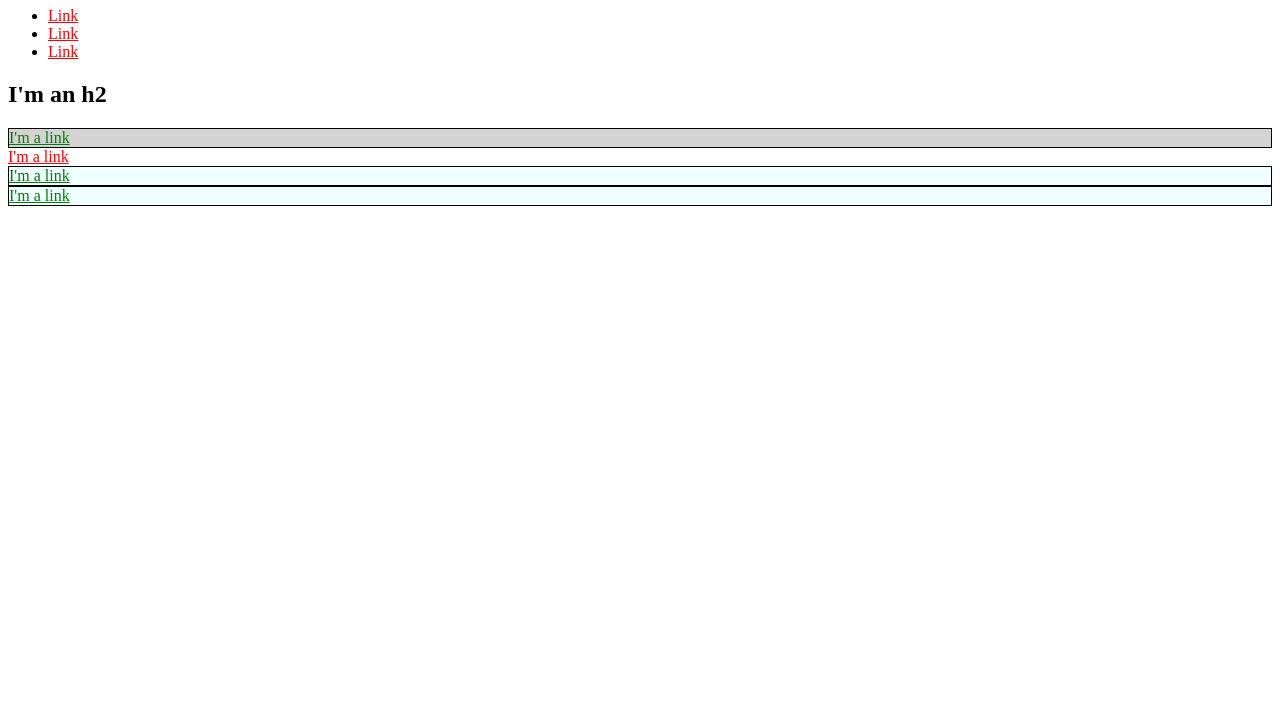
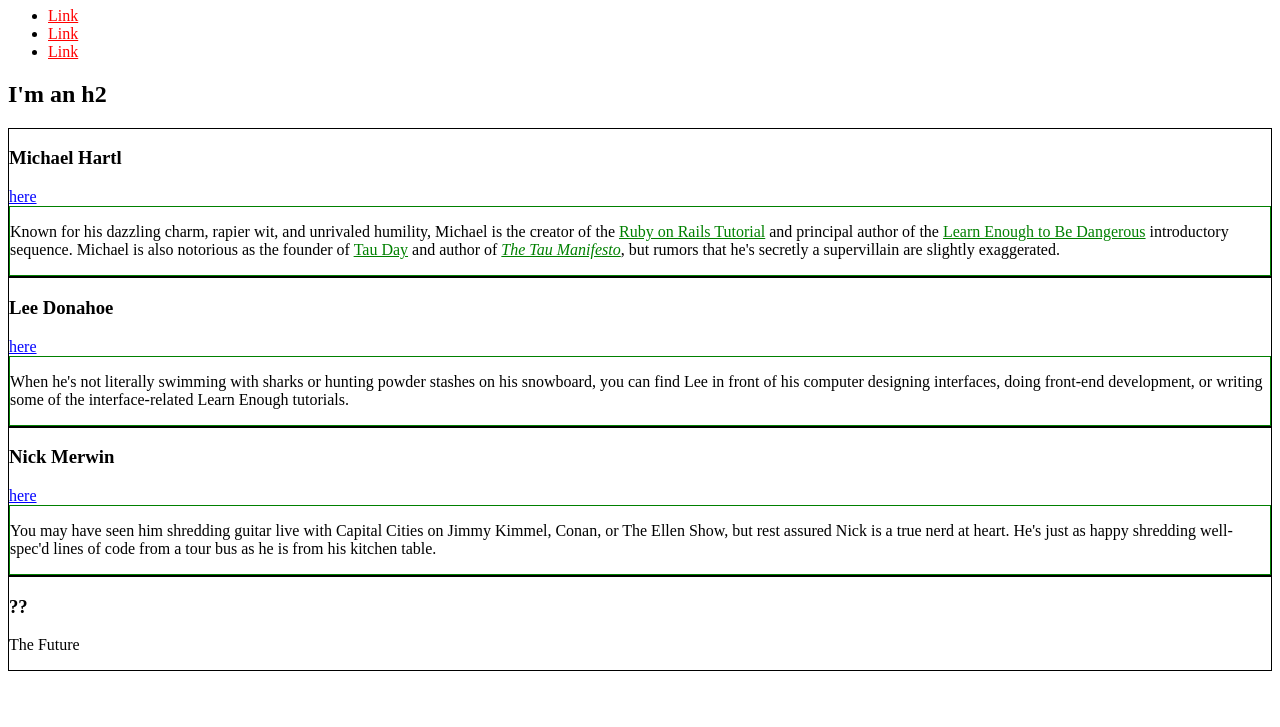
Before and after one commit to KleEnder/kleender.github.io, a plain HTML site: page index.html in a window 1280 px wide. Shown: the part 73-800 px from the top of the page. Drawn offline with Linux system fonts and the light colour scheme.

Commit message:
changing of styles

```diff
--- a/index.html
+++ b/index.html
@@ -4,28 +4,33 @@
     <title>Test Page: Don't Panic</title>
     <meta charset="utf-8">
     <style>
+      /* GLOBAL STYLES */
       a {
         color: red;
       }
-      #exec-bio {
-        background-color: lightgray;
+      div {
+        border: 1px solid green;
       }
-      .bio-box.azure {
+
+      /* SOCIAL STYLES */
+      .social-link {
+        color: blue;
+      }
+
+      /* BIO STYLES */
+      .bio-box {
         border: 1px solid black;
-        background-color: azure;
       }
-      .bio-box a {
+      .bio-copy a {
         color: green;
       }
-      #orangeLink {
-        background-color: orange:
-      }
+
     </style>
   </head>
   <body>
-    <h1>I'm an h1</h1>
+    <h1 class="social-link">I'm an h1</h1>
     <ul>
-      <li id="orangeLink">
+      <li>
         <a href="http://example.com/">Link</a>
       </li>
       <li>
@@ -36,17 +41,54 @@
       </li>
     </ul>
     <h2>I'm an h2</h2>
-    <div id="exec-bio" class="bio-box azure">
-      <a href="http://example.com/">I'm a link</a>
-    </div class="bio-box azure">
-    <div>
-      <a href="http://example.com/">I'm a link</a>
+    <div class="bio-box">
+      <h3>Michael Hartl</h3>
+      <a href="http://twitter.com/mhartl" class="social-link">here</a>
+      <div class="bio-copy">
+        <p>
+          Known for his dazzling charm, rapier wit, and unrivaled humility,
+          Michael is the creator of the
+          <a href="http://railstutorial.org/">Ruby on Rails
+          Tutorial</a> and principal author of the
+          <a href="https://learnenough.com/">
+          Learn Enough to Be Dangerous</a> introductory sequence. Michael
+          is also notorious as the founder of
+          <a href="http://tauday.com/">Tau Day</a> and author of
+          <a href="http://tauday.com/tau-manifesto"><em>The Tau
+          Manifesto</em></a>, but rumors that he's secretly a supervillain
+          are slightly exaggerated.
+        </p>
+      </div>
     </div>
-    <div class="bio-box azure">
-      <a href="http://example.com/">I'm a link</a>
+    <div class="bio-box">
+      <h3>Lee Donahoe</h3>
+      <a href="https://twitter.com/leedonahoe" class="social-link">here</a>
+      <div class="bio-copy">
+        <p>
+          When he's not literally swimming with sharks or hunting powder stashes on
+          his snowboard, you can find Lee in front of his computer designing
+          interfaces, doing front-end development, or writing some of the
+          interface-related Learn Enough tutorials.
+        </p>
+      </div>
     </div>
-    <div class="bio-box azure">
-      <a href="http://example.com/">I'm a link</a>
+    <div class="bio-box">
+      <h3>Nick Merwin</h3>
+      <a href="https://twitter.com/nickmerwin" class="social-link">here</a>
+      <div class="bio-copy">
+        <p>
+          You may have seen him shredding guitar live with Capital Cities on Jimmy
+          Kimmel, Conan, or The Ellen Show, but rest assured Nick is a true nerd at
+          heart. He's just as happy shredding well-spec'd lines of code from a tour
+          bus as he is from his kitchen table.
+        </p>
+      </div>
+    </div>
+    <div class="bio-box">
+      <h3>??</h3>
+      <p>
+        The Future
+      </p>
     </div>
   </body>
 </html>
```
